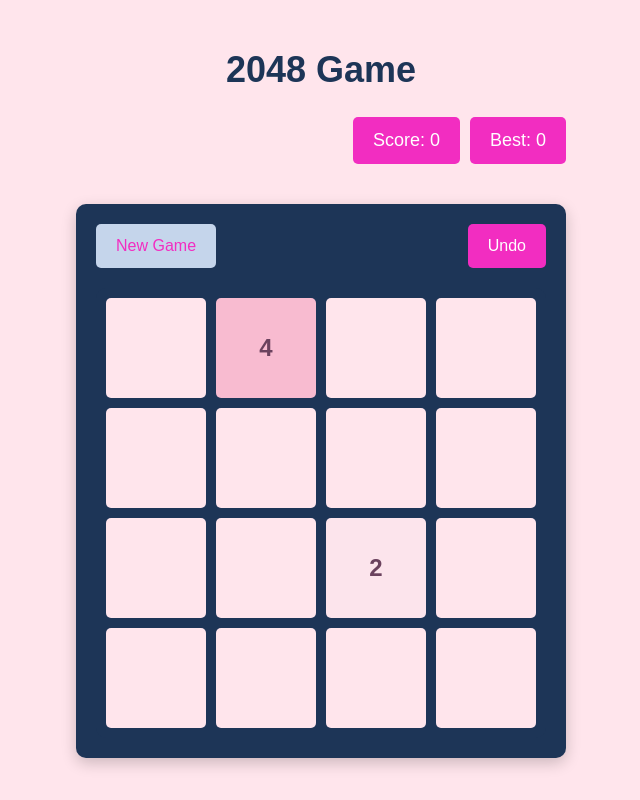
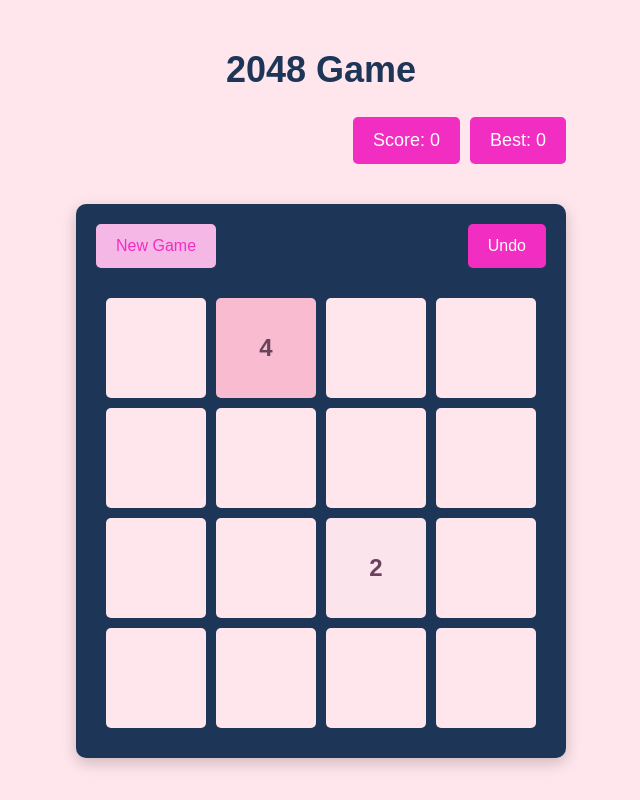
Before and after one commit to khinwaiyan/2048-game, a React (Vite) app: page / in a window 1280 px wide. In both pictures the pointer is over the button "New Game". Shown: the whole page, without its empty margins (319-959 px from the left). Built offline with nearby package versions, Linux system fonts and the light colour scheme.

Commit message:
[style]color change

```diff
--- a/src/styles/boardHeader.styled.css
+++ b/src/styles/boardHeader.styled.css
@@ -16,6 +16,6 @@ button {
 }
 
 button:hover {
-  background-color: #c5d5eb;
+  background-color: #f5b7e5;
   color: #f22dc1;
 }
```
